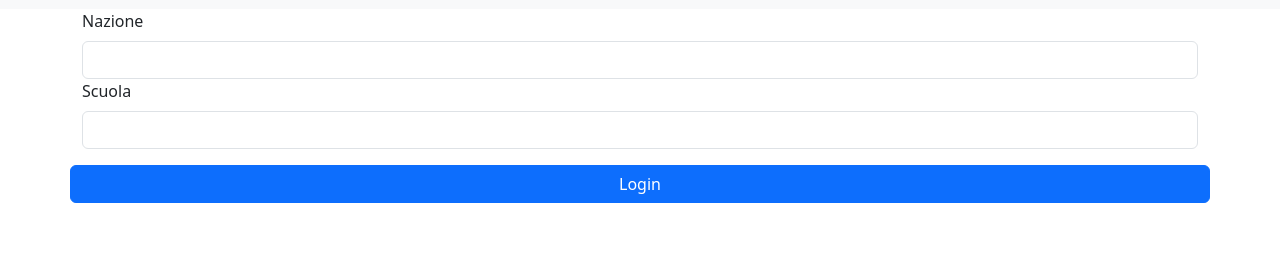
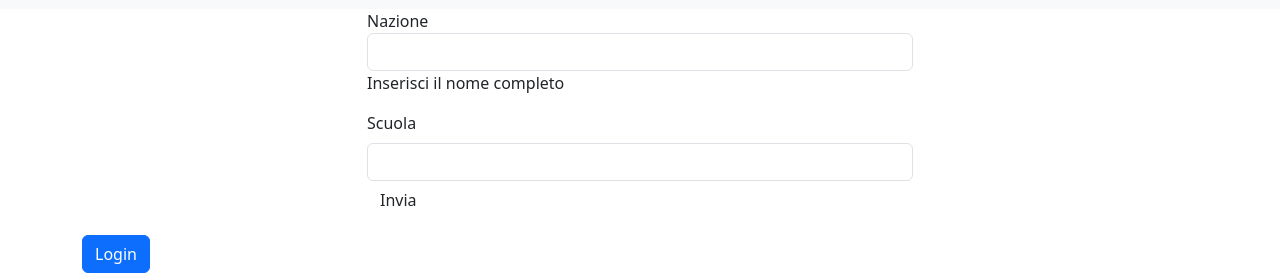
Before and after one commit to Iacovelliantonella3c/caccialtesoro, a website: page Bootstrap1.html in a window 1280 px wide. Shown: the part 540-813 px from the top of the page. Drawn offline with nearby package versions, Linux system fonts and the light colour scheme; files whose address does not match are found by name.

Commit message:
Update Bootstrap1.html

```diff
--- a/Bootstrap1.html
+++ b/Bootstrap1.html
@@ -45,17 +45,25 @@
     <div class="row">
       <div class="col">
       </div>
+      <div class="col-6">
       <form>
-        <div class="mb-3">
+        <div class="mb-3"
+    <label for="exampleInputUsername1" class="form-label">Nazione</label>
+    <input type="Nazione" class="form-control" id="exampleInputnazione1">
+    <div id="nazioneHelp" class="from-text">Inserisci il nome completo</div>
+    </div>
+  <div class="mb-3">
+    <label for="exampleInputPassword1" class="form-label">Scuola</label>
+    <input type="password" class="form-control" id="exampleInputPassword1">
+    <button type="login" class="btn btn-prumary" >Invia</button>
+  </div>
+      </div>
+      <div class="col"
+        </div>
+      </div>
+    </div>
 
 
-      </form>
-    <label for="exampleInputNazione1" class="form-label">Nazione</label>
-    <input type="Nazione" class="form-control" id="exampleInputNazione1"
-  <div class="mb-3">
-    <label for="exampleInputScuola1" class="form-label">Scuola</label>
-    <input type="Scuola" class="form-control" id="exampleInputScuola1">
-  </div>
   <button type="login" class="btn btn-primary">Login</button>
 </form>
     <script src="https://cdn.jsdelivr.net/npm/bootstrap@5.3.3/dist/js/bootstrap.bundle.min.js" integrity="sha384-YvpcrYf0tY3lHB60NNkmXc5s9fDVZLESaAA55NDzOxhy9GkcIdslK1eN7N6jIeHz" crossorigin="anonymous"></script>
```
